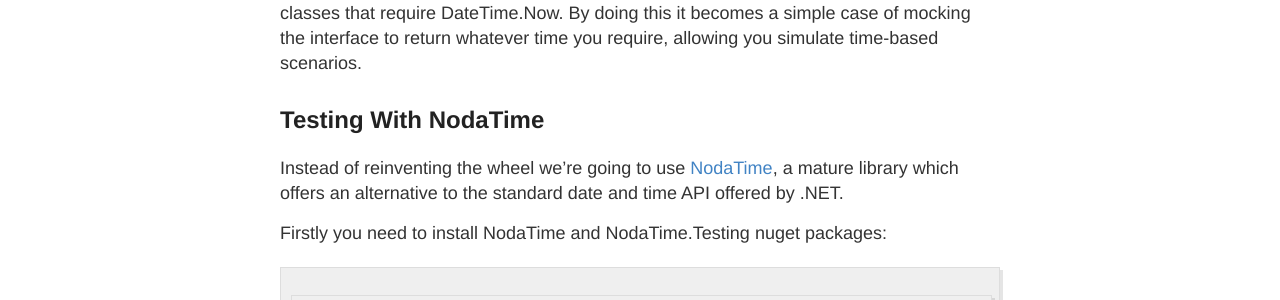
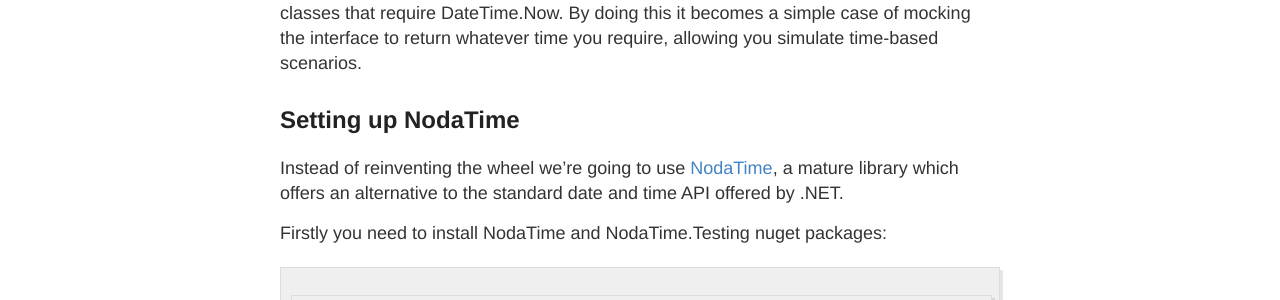
Before and after one commit to mortondev/mortondev.github.io, a Jekyll site: the page built from _posts/2015-11-05-unit-testing-datetime-now.md, in a window 1280 px wide. Shown: the part 342-642 px from the top of the page. Built offline with Jekyll 4.4.1, drawn with Linux system fonts in a browser that asks for light colours; Markdown is read by kramdown in place of the engine named in the settings; comment, search, counter and statistics services are not loaded.

Commit message:
updated sub-header

```diff
--- a/_posts/2015-11-05-unit-testing-datetime-now.md
+++ b/_posts/2015-11-05-unit-testing-datetime-now.md
@@ -7,7 +7,7 @@ When trying to test code which uses DateTime.Now, it can be challenging to test
 
 My solution to testing the current time involves injecting an IClock interface into the classes that require DateTime.Now. By doing this it becomes a simple case of mocking the interface to return whatever time you require, allowing you simulate time-based scenarios.
 
-## Testing With NodaTime
+## Setting up NodaTime
 
 Instead of reinventing the wheel we're going to use [NodaTime](http://nodatime.org), a mature library which offers an alternative to the standard date and time API offered by .NET.
 
```
